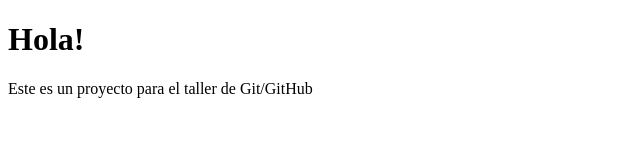
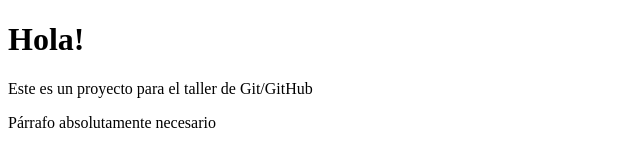
Before and after one commit to Zannisdf/taller-github, a plain HTML site: page index.html in a window 1280 px wide. Shown: the whole page, without its empty margins (0-640 px from the left). Drawn offline with Linux system fonts and the light colour scheme.

Commit message:
ADD: p tag on index.html

```diff
--- a/index.html
+++ b/index.html
@@ -9,5 +9,6 @@
 <body>
   <h1>Hola!</h1>
   <p>Este es un proyecto para el taller de Git/GitHub</p>
+  <p>Párrafo absolutamente necesario</p>
 </body>
 </html>
```
